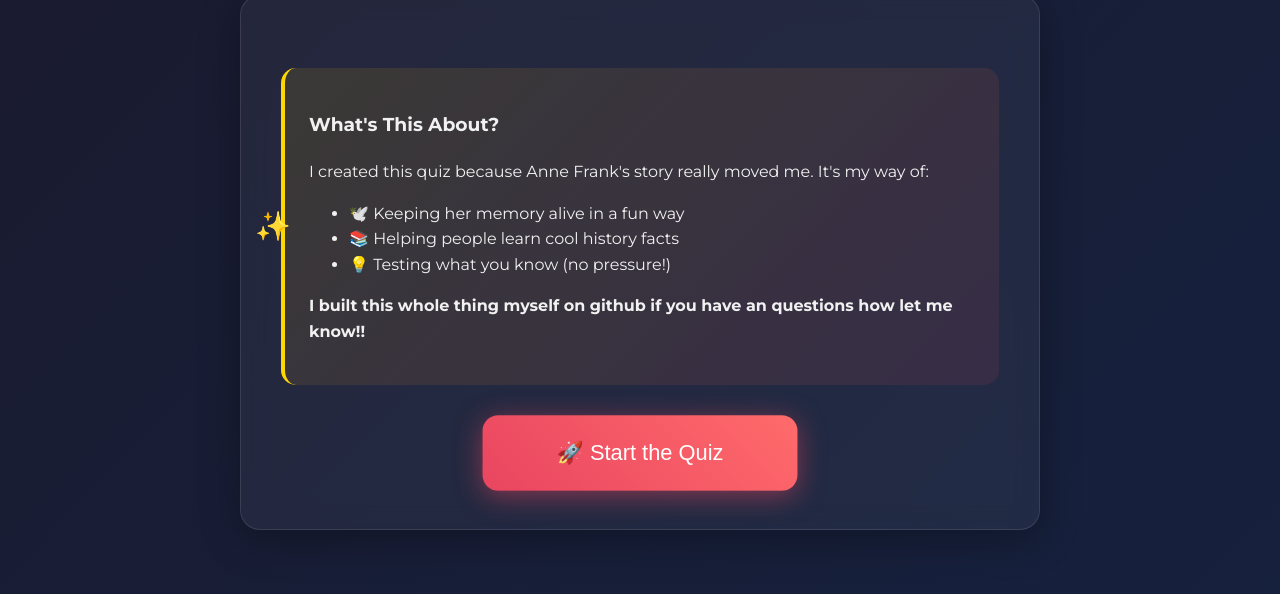
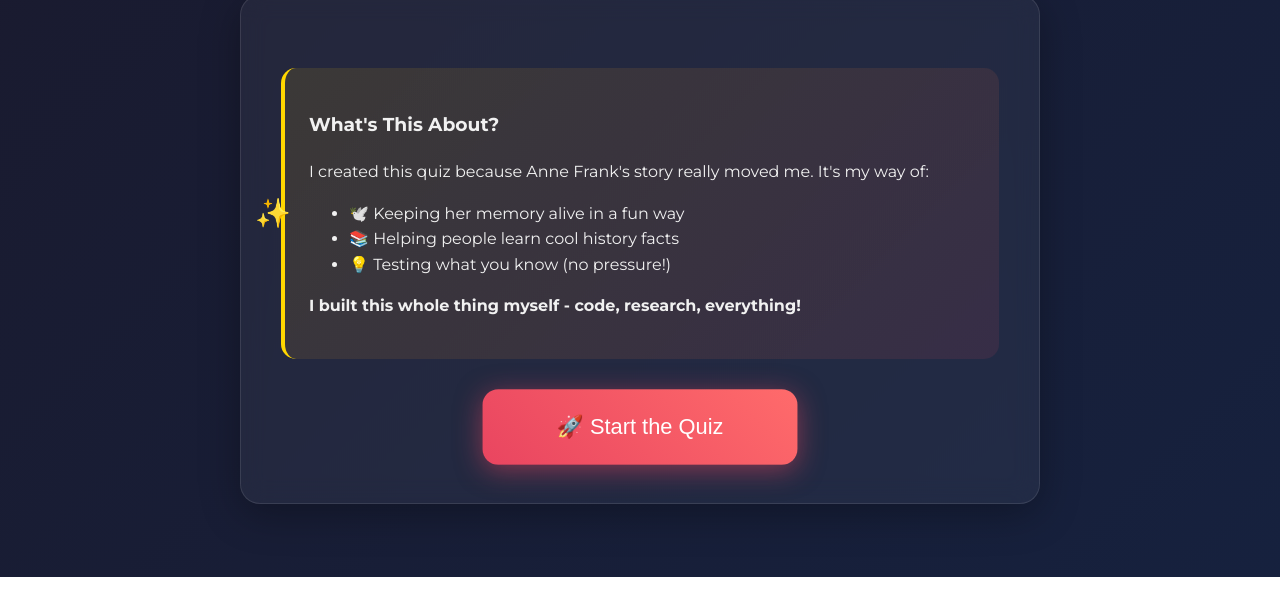
Before and after one commit to Aunraja/anne-frank-quiz-project-Aun-raja, a plain HTML site: page index.html in a window 1280 px wide. Shown: the part 223-817 px from the top of the page. Drawn offline with nearby package versions, Linux system fonts and the light colour scheme.

Commit message:
index.html

```diff
--- a/index.html
+++ b/index.html
@@ -335,7 +335,7 @@
           <li>📚 Helping people learn cool history facts</li>
           <li>💡 Testing what you know (no pressure!)</li>
         </ul>
-        <p><strong>I built this whole thing myself on github if you have an questions how let me know!!</strong></p>
+        <p><strong>I built this whole thing myself - code, research, everything!</strong></p>
       </div>
 
       <button id="startBtn" onclick="startQuiz()">
```
